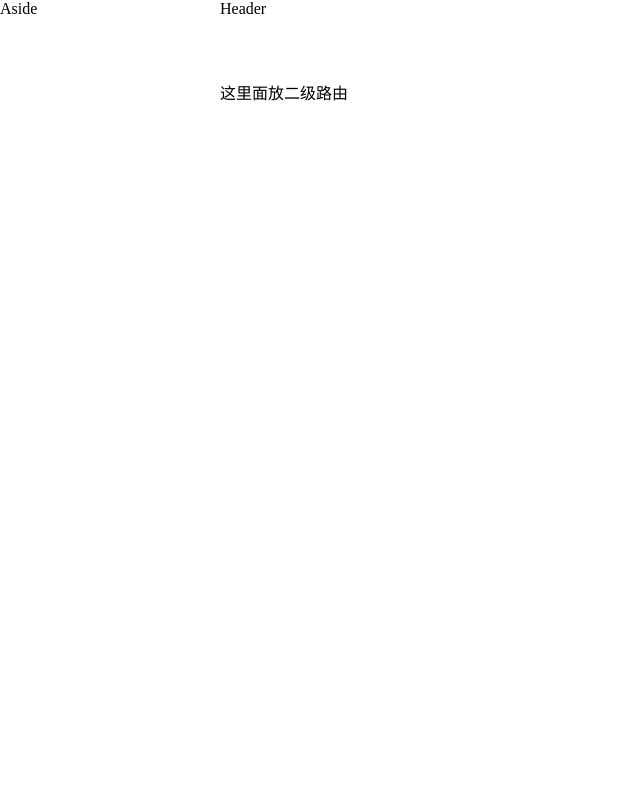
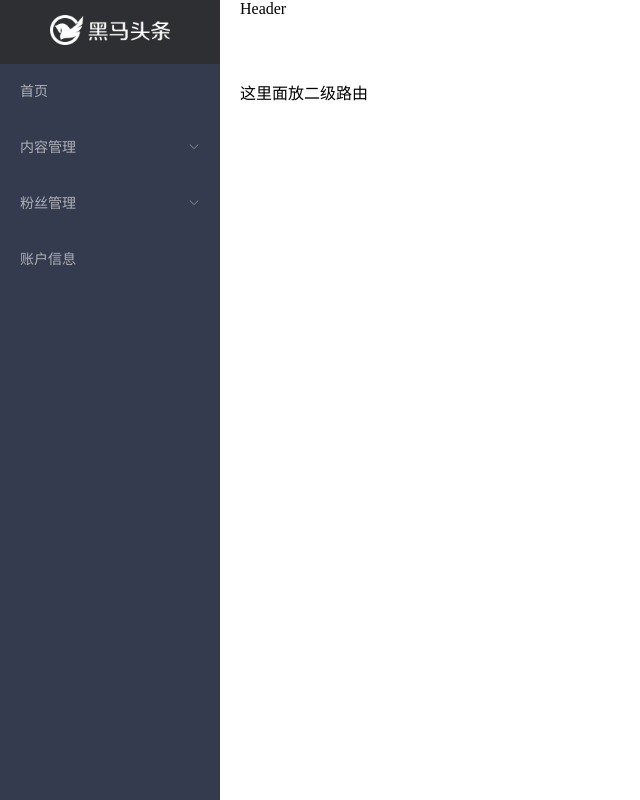
Before and after one commit to Mofantian/88heimatoutiao, a Vue app: page /#/home in a window 1280 px wide. Shown: the whole page, without its empty margins (0-640 px from the left). Built offline with nearby package versions, Linux system fonts and the light colour scheme.

Commit message:
主页模块-左侧导航菜单

```diff
--- a/src/views/home/index.vue
+++ b/src/views/home/index.vue
@@ -1,7 +1,35 @@
 <template>
   <el-container>
     <!-- 左侧容器 -->
-    <el-aside width="200px">Aside</el-aside>
+    <el-aside width="220px" class="left">
+      <div class="menu-title">
+        <img src="../../assets/img/logo_admin.png" alt="">
+      </div>
+      <el-menu
+        style="width:221px"
+        background-color='#353b4e'
+        text-color='#adafb5'
+        active-text-color='#ffd04b'
+        >
+        <el-menu-item>首页</el-menu-item>
+        <!-- 二级菜单 -->
+        <el-submenu>
+          <template slot="title">内容管理</template>
+          <el-menu-item>发布文章</el-menu-item>
+          <el-menu-item>内容管理</el-menu-item>
+          <el-menu-item>评论列表</el-menu-item>
+          <el-menu-item>素材管理</el-menu-item>
+        </el-submenu>
+        <el-submenu>
+          <template slot="title">粉丝管理</template>
+          <el-menu-item>图文数据</el-menu-item>
+          <el-menu-item>粉丝概况</el-menu-item>
+          <el-menu-item>粉丝画像</el-menu-item>
+          <el-menu-item>粉丝列表</el-menu-item>
+        </el-submenu>
+        <el-menu-item>账户信息</el-menu-item>
+      </el-menu>
+    </el-aside>
     <el-container>
       <!-- 头部容器 -->
       <el-header>Header</el-header>
@@ -23,3 +51,21 @@
   }
 }
 </script>
+
+<style lang="less" scoped>
+.left{
+  width: 220px;
+  height: 100vh;
+  background-color: #353b4e;
+  overflow: hidden;
+  .menu-title {
+    padding: 15px 0;
+    text-align: center;
+    background-color: #2e2f32;
+    img {
+      height: 30px;
+    }
+  }
+}
+
+</style>
```
